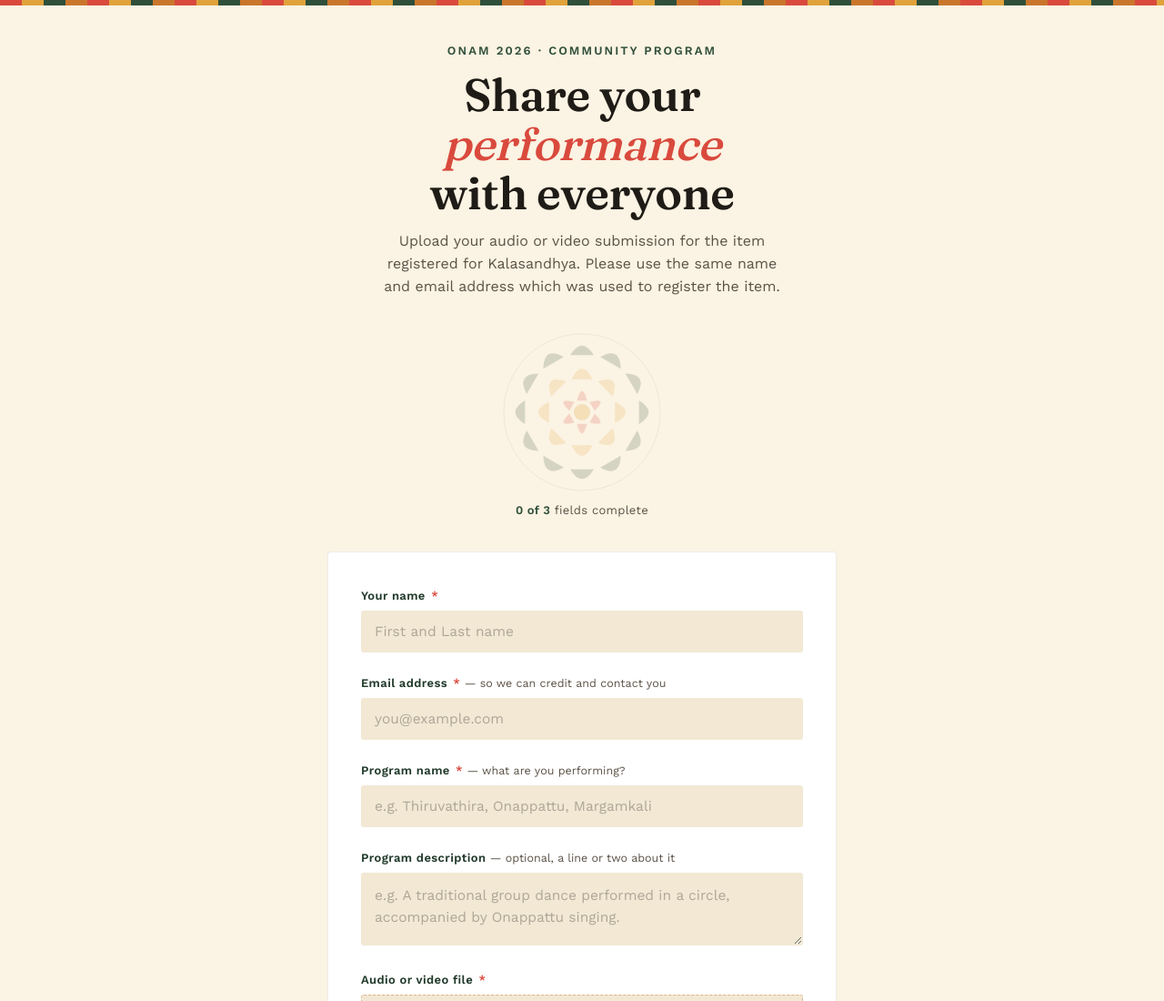
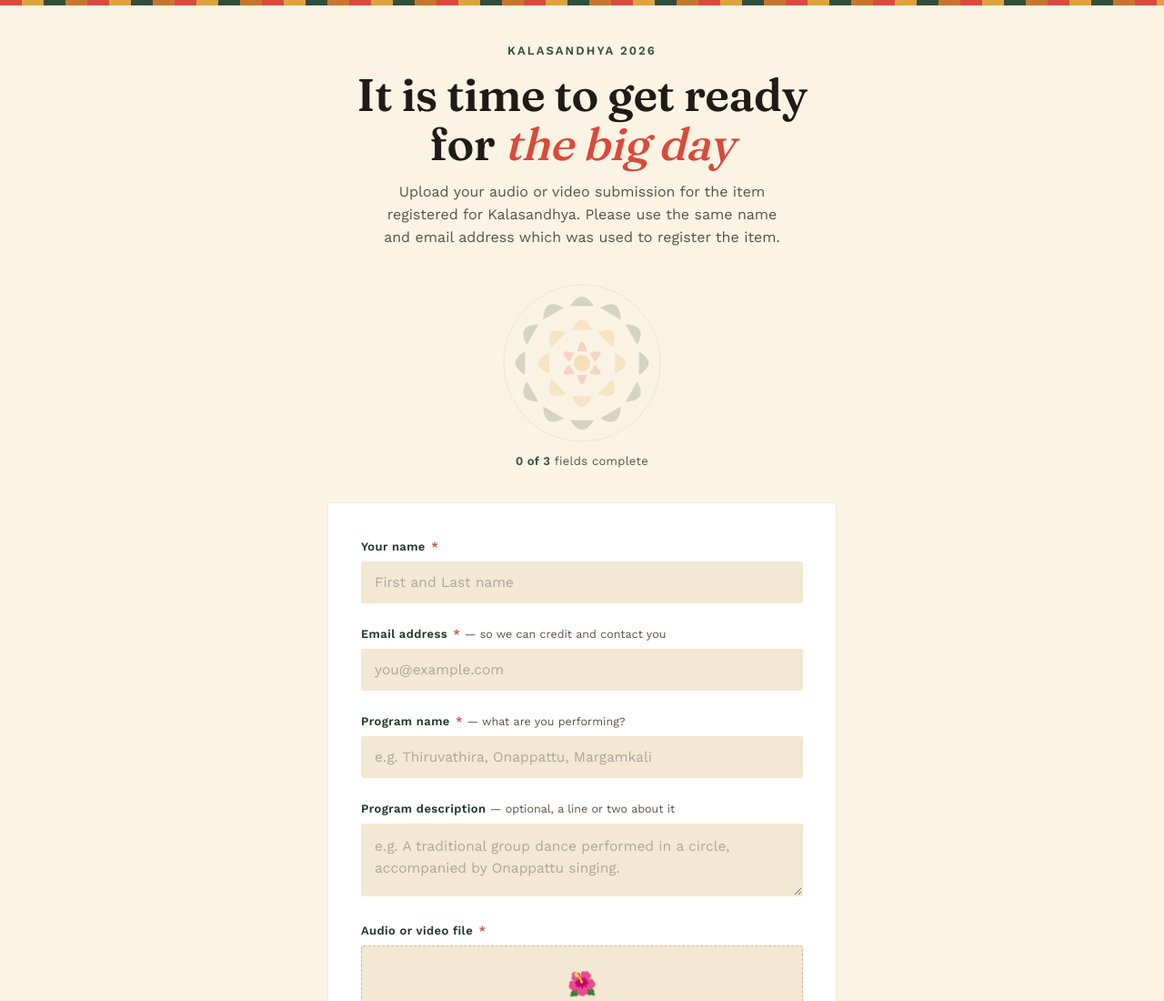
Before and after one commit to sandeepshan/onam-portal, a website: page index.html in a window 1280 px wide. Shown: the top 1100 px of the page at 91% size. Drawn offline with nearby package versions, Linux system fonts and the light colour scheme.

Commit message:
Add files via upload

```diff
--- a/index.html
+++ b/index.html
@@ -3,7 +3,7 @@
 <head>
 <meta charset="UTF-8">
 <meta name="viewport" content="width=device-width, initial-scale=1.0">
-<title>Onam 2026 — Share Your Performance</title>
+<title>Kalasandhya 2026 — Get Ready for the Big Day</title>
 <link rel="preconnect" href="https://fonts.googleapis.com">
 <link rel="preconnect" href="https://fonts.gstatic.com" crossorigin>
 <link href="https://fonts.googleapis.com/css2?family=Fraunces:opsz,wght@9..144,400;9..144,500;9..144,600;9..144,700&family=Work+Sans:wght@400;500;600&display=swap" rel="stylesheet">
@@ -428,8 +428,8 @@
 <div class="wrap">
 
   <header>
-    <div class="eyebrow">Onam 2026 · Community Program</div>
-    <h1>Share your <em>performance</em><br>with everyone</h1>
+    <div class="eyebrow">Kalasandhya 2026</div>
+    <h1>It is time to get ready<br>for <em>the big day</em></h1>
     <p class="sub">Upload your audio or video submission for the item registered for Kalasandhya. Please use the same name and email address which was used to register the item.</p>
   </header>
 
```
